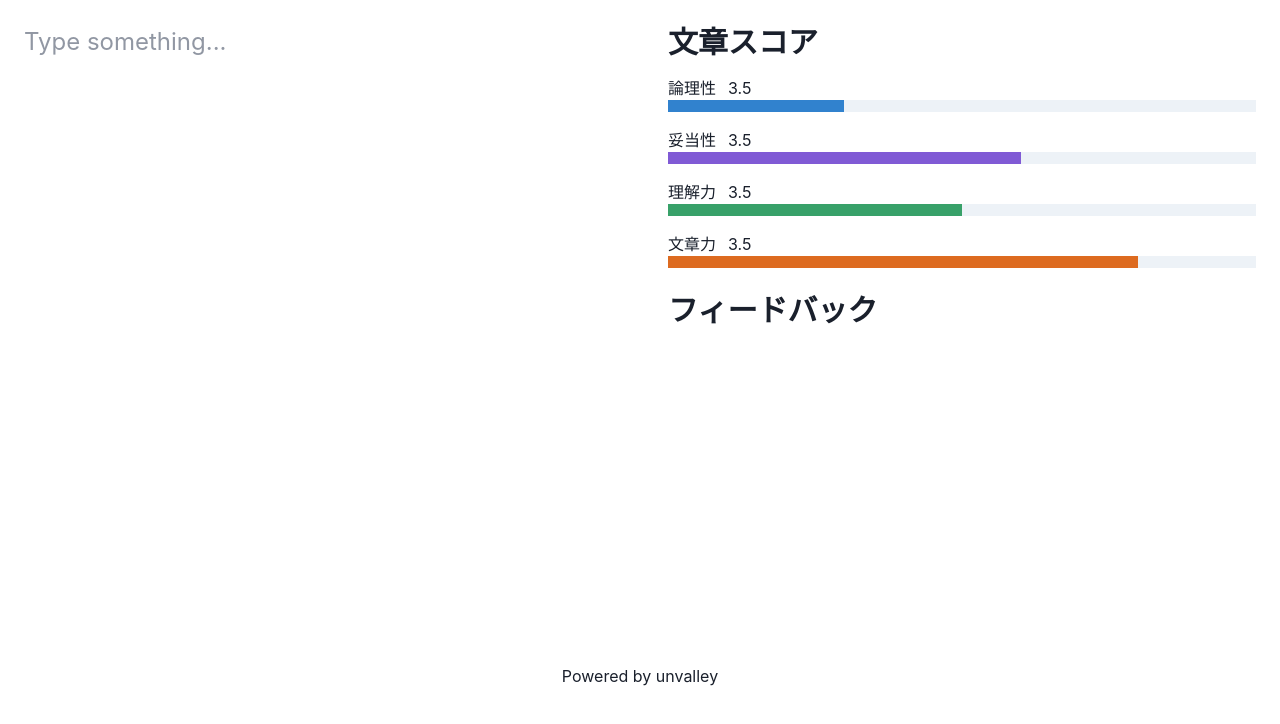
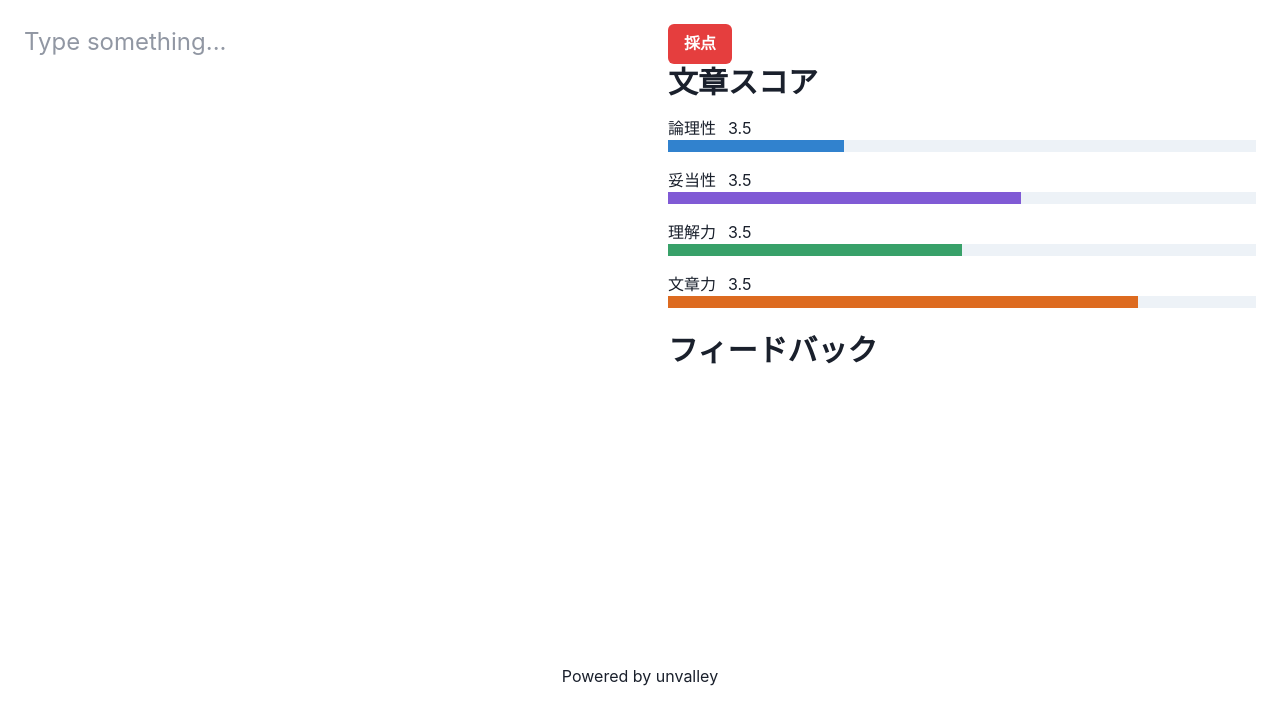
Before and after one commit to unvalley/lyla, a Next.js app in the folder frontend/: page / in a window 1280 px wide. Shown: the top 724 px of the page. Built offline with nearby package versions, Linux system fonts and the light colour scheme.

Commit message:
feat: can change style with button click

```diff
--- a/frontend/package.json
+++ b/frontend/package.json
@@ -12,6 +12,8 @@
     "@chakra-ui/react": "^1.7.4",
     "@emotion/react": "^11.7.1",
     "@emotion/styled": "^11.6.0",
+    "draft-js-export-html": "^1.4.1",
+    "draftjs-to-html": "^0.9.1",
     "framer-motion": "^5.6.0",
     "next": "^12.0.7",
     "react": "17.0.2",
--- a/frontend/src/components/templates/EditorTemplate.tsx
+++ b/frontend/src/components/templates/EditorTemplate.tsx
@@ -1,9 +1,16 @@
 import React, { useEffect, useState } from 'react'
-import { Editor, EditorState } from 'draft-js'
+import {
+  convertFromRaw,
+  convertToRaw,
+  Editor,
+  EditorState,
+  RichUtils
+} from 'draft-js'
 import { TwoColumnLayout } from '../common/TwoColumnLayout'
 import 'draft-js/dist/Draft.css'
 import {
   Box,
+  Button,
   Flex,
   Heading,
   Progress,
@@ -11,12 +18,12 @@ import {
   Spacer,
   Text
 } from '@chakra-ui/react'
+import { stateToHTML } from 'draft-js-export-html'
 
 type Props = {}
 
 export const EditorTemplate: React.FC<Props> = () => {
   const [canShowEditor, setCanShowEditor] = useState(false)
-  const [shouldShowSuggest, setShouldShowSuggest] = useState(false)
   const [editorState, setEditorState] = useState(() =>
     EditorState.createEmpty()
   )
@@ -30,18 +37,33 @@ export const EditorTemplate: React.FC<Props> = () => {
     }
   }
 
+  const saveText = (title: string) => {
+    const contentState = editorState.getCurrentContent()
+    const content = convertToRaw(contentState)
+    const html = stateToHTML(contentState)
+    // 以下DBに保存する処理
+    console.log(content, html)
+  }
+
+  const loadFromHtml = (content: any) => {
+    const contentState = convertFromRaw(JSON.parse(content))
+    const editorState = EditorState.createWithContent(contentState)
+    setEditorState(editorState)
+  }
+
   const onChange = (editorState: EditorState) => {
-    const existBiasWord = editorState
-      .getCurrentContent()
-      .getPlainText()
-      .includes('バイアス')
-
-    existBiasWord ? setShouldShowSuggest(true) : setShouldShowSuggest(false)
-
     setEditorState(editorState)
   }
 
   if (!canShowEditor) return <></>
+
+  const customMap: { [key in string]: any } = {
+    FEED_BACK: {
+      fontWeight: 'bold',
+      color: 'red',
+      textDecoration: 'underline'
+    }
+  }
 
   return (
     <div className="wrapper" onClick={focusEditor}>
@@ -54,11 +76,20 @@ export const EditorTemplate: React.FC<Props> = () => {
               editorState={editorState}
               onChange={onChange}
               placeholder="Type something..."
+              customStyleMap={customMap}
             />
           </Box>
         }
         rightElement={
           <Box p={6}>
+            <Button
+              colorScheme="red"
+              onMouseDown={() =>
+                onChange(RichUtils.toggleInlineStyle(editorState, 'FEED_BACK'))
+              }
+            >
+              採点
+            </Button>
             <Heading size="lg">文章スコア</Heading>
             <Spacer mb={4} />
             <SimpleGrid columns={1} spacing={4}>
@@ -102,17 +133,6 @@ export const EditorTemplate: React.FC<Props> = () => {
 
             <Spacer mb={6} />
             <Heading size="lg">フィードバック</Heading>
-
-            {shouldShowSuggest && (
-              <></>
-              // <SuggestCard
-              //   label={'バイアス'}
-              //   message={
-              //     '意見が偏っている可能性があります．この意見に対する反対の意見を考えてみると，新しい見方ができるかもしれません'
-              //   }
-              //   onClick={() => alert('書かれた文章の状態を考慮する必要がある')}
-              // />
-            )}
           </Box>
         }
       />
```
Also changed, not shown: 1 other file (tests, documents, lock files or other folders).
